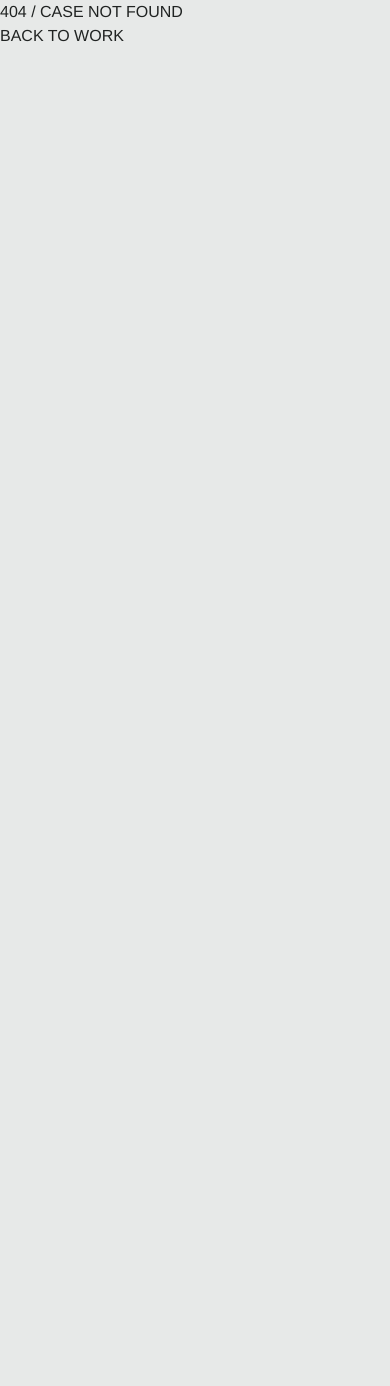
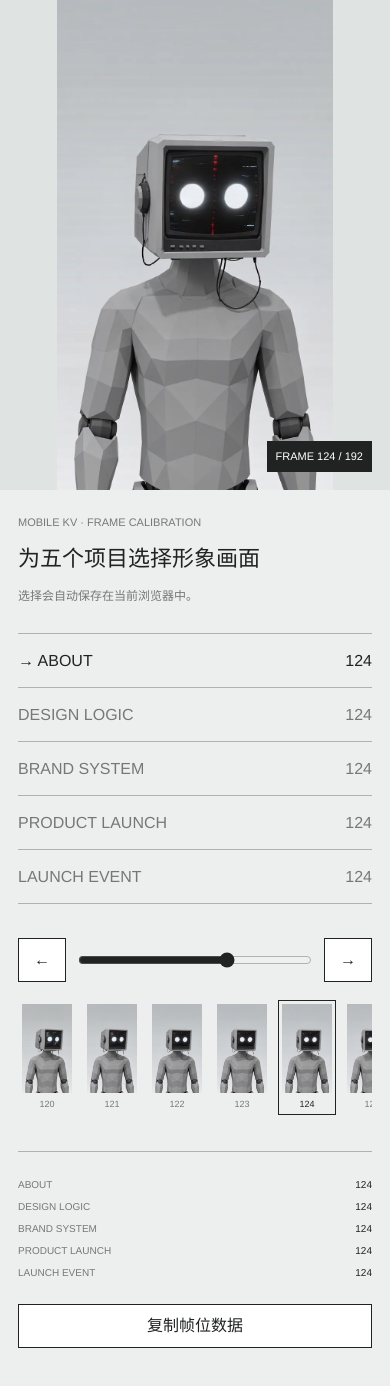
Before and after one commit to LongkidGPT/Portfolio-CRT, a Next.js app: page /mobile-frame-calibration in a window 390 px wide. Before the commit this address had no page. Shown: the top 1386 px of the page. Before the commit the page ends 844 px from the top, so only its background shows below. Built offline with nearby package versions, Linux system fonts and the light colour scheme.

Commit message:
feat: add mobile frame calibration workspace

```diff
--- /dev/null
+++ b/app/mobile-frame-calibration/page.tsx
@@ -0,0 +1,11 @@
+import type { Metadata } from "next";
+
+import MobileFrameCalibration from "@/components/portfolio/MobileFrameCalibration";
+
+export const metadata: Metadata = {
+  title: "Mobile Frame Calibration",
+};
+
+export default function MobileFrameCalibrationPage() {
+  return <MobileFrameCalibration />;
+}
--- /dev/null
+++ b/components/portfolio/MobileFrameCalibration.tsx
@@ -0,0 +1,147 @@
+"use client";
+
+import { useEffect, useState } from "react";
+
+import styles from "./mobile-frame-calibration.module.css";
+import {
+  MOBILE_KV_FRAME_COUNT,
+  MOBILE_KV_NEUTRAL_FRAME,
+  mobileKvFrameSrc,
+} from "@/lib/portfolio/kv-mobile";
+import { PROJECTS, type ProjectId } from "@/lib/portfolio/projects";
+
+const STORAGE_KEY = "portfolio-mobile-frame-calibration";
+const PROJECT_IDS = PROJECTS.map(({ id }) => id);
+const INITIAL_FRAMES = Object.fromEntries(
+  PROJECT_IDS.map((id) => [id, MOBILE_KV_NEUTRAL_FRAME]),
+) as Record<ProjectId, number>;
+
+function normalizeFrame(frame: number) {
+  return ((frame % MOBILE_KV_FRAME_COUNT) + MOBILE_KV_FRAME_COUNT)
+    % MOBILE_KV_FRAME_COUNT;
+}
+
+export default function MobileFrameCalibration() {
+  const [activeProject, setActiveProject] = useState<ProjectId>("about");
+  const [frames, setFrames] = useState(INITIAL_FRAMES);
+  const [hydrated, setHydrated] = useState(false);
+  const [copied, setCopied] = useState(false);
+  const frame = frames[activeProject];
+
+  useEffect(() => {
+    const timer = window.setTimeout(() => {
+      try {
+        const storage = window.localStorage;
+        const saved = storage?.getItem(STORAGE_KEY);
+        if (saved) setFrames({ ...INITIAL_FRAMES, ...JSON.parse(saved) });
+      } catch {
+        window.localStorage?.removeItem(STORAGE_KEY);
+      }
+      setHydrated(true);
+    }, 0);
+
+    return () => window.clearTimeout(timer);
+  }, []);
+
+  useEffect(() => {
+    if (!hydrated) return;
+    window.localStorage?.setItem(STORAGE_KEY, JSON.stringify(frames));
+  }, [frames, hydrated]);
+
+  const selectFrame = (next: number) => {
+    setFrames((current) => ({
+      ...current,
+      [activeProject]: normalizeFrame(next),
+    }));
+  };
+
+  const nearbyFrames = Array.from(
+    { length: 9 },
+    (_, index) => normalizeFrame(frame + index - 4),
+  );
+
+  return (
+    <main className={styles.page}>
+      <section className={styles.preview}>
+        {/* Calibration must display the exact extracted source pixels. */}
+        {/* eslint-disable-next-line @next/next/no-img-element */}
+        <img
+          src={mobileKvFrameSrc(frame)}
+          alt={`${PROJECTS.find(({ id }) => id === activeProject)?.label} frame ${frame}`}
+        />
+        <span>FRAME {String(frame).padStart(3, "0")} / 192</span>
+      </section>
+
+      <section className={styles.panel}>
+        <header>
+          <p>MOBILE KV · FRAME CALIBRATION</p>
+          <h1>为五个项目选择形象画面</h1>
+          <span>选择会自动保存在当前浏览器中。</span>
+        </header>
+
+        <nav className={styles.projects} aria-label="Calibration projects">
+          {PROJECTS.map((project) => (
+            <button
+              key={project.id}
+              type="button"
+              data-active={project.id === activeProject ? "" : undefined}
+              onClick={() => setActiveProject(project.id)}
+            >
+              <span>{project.label}</span>
+              <b>{String(frames[project.id]).padStart(3, "0")}</b>
+            </button>
+          ))}
+        </nav>
+
+        <div className={styles.scrubber}>
+          <button type="button" onClick={() => selectFrame(frame - 1)} aria-label="Previous frame">←</button>
+          <input
+            type="range"
+            min="0"
+            max={MOBILE_KV_FRAME_COUNT - 1}
+            value={frame}
+            aria-label="Frame"
+            onChange={(event) => selectFrame(Number(event.currentTarget.value))}
+          />
+          <button type="button" onClick={() => selectFrame(frame + 1)} aria-label="Next frame">→</button>
+        </div>
+
+        <div className={styles.frames} aria-label="Nearby frames">
+          {nearbyFrames.map((nearbyFrame) => (
+            <button
+              key={nearbyFrame}
+              type="button"
+              data-active={nearbyFrame === frame ? "" : undefined}
+              onClick={() => selectFrame(nearbyFrame)}
+            >
+              {/* eslint-disable-next-line @next/next/no-img-element */}
+              <img src={mobileKvFrameSrc(nearbyFrame)} alt="" />
+              <span>{String(nearbyFrame).padStart(3, "0")}</span>
+            </button>
+          ))}
+        </div>
+
+        <div className={styles.summary}>
+          <div>
+            {PROJECTS.map((project) => (
+              <p key={project.id}>
+                <span>{project.label}</span>
+                <b>{String(frames[project.id]).padStart(3, "0")}</b>
+              </p>
+            ))}
+          </div>
+          <button
+            type="button"
+            onClick={async () => {
+              await navigator.clipboard.writeText(JSON.stringify(frames));
+              setCopied(true);
+              window.setTimeout(() => setCopied(false), 1200);
+            }}
+          >
+            {copied ? "已复制" : "复制帧位数据"}
+          </button>
+        </div>
+      </section>
+    </main>
+  );
+}
--- /dev/null
+++ b/components/portfolio/mobile-frame-calibration.module.css
@@ -0,0 +1,144 @@
+.page {
+  min-height: 100svh;
+  display: grid;
+  grid-template-columns: minmax(300px, 44vw) 1fr;
+  background: #edefef;
+  color: #202322;
+  font-family: var(--font-mono);
+}
+
+.preview {
+  position: sticky;
+  top: 0;
+  height: 100svh;
+  display: grid;
+  place-items: center;
+  overflow: hidden;
+  background: #dfe3e2;
+}
+
+.preview img {
+  width: auto;
+  height: min(88svh, 900px);
+  aspect-ratio: 9 / 16;
+  object-fit: contain;
+}
+
+.preview > span {
+  position: absolute;
+  right: 18px;
+  bottom: 18px;
+  padding: 7px 9px;
+  background: #202322;
+  color: #fff;
+  font-size: 11px;
+}
+
+.panel {
+  min-width: 0;
+  padding: clamp(28px, 4vw, 72px);
+}
+
+.panel header p,
+.panel header h1,
+.panel header span { margin: 0; }
+.panel header p { color: #747977; font-size: 11px; }
+.panel header h1 { margin-top: 12px; font-size: clamp(22px, 2.5vw, 38px); font-weight: 500; }
+.panel header span { display: block; margin-top: 12px; color: #747977; font-size: 12px; }
+
+.projects {
+  display: grid;
+  margin-top: 42px;
+  border-top: 1px solid #aeb3b1;
+}
+
+.projects button {
+  min-height: 54px;
+  display: flex;
+  align-items: center;
+  justify-content: space-between;
+  border: 0;
+  border-bottom: 1px solid #aeb3b1;
+  background: transparent;
+  color: #747977;
+  font: inherit;
+  cursor: pointer;
+}
+
+.projects button[data-active] { color: #202322; }
+.projects button[data-active] span::before { content: "→ "; }
+.projects b { font-weight: 500; }
+
+.scrubber {
+  display: grid;
+  grid-template-columns: 48px 1fr 48px;
+  gap: 12px;
+  margin-top: 34px;
+  align-items: center;
+}
+
+.scrubber button,
+.summary button {
+  min-height: 44px;
+  border: 1px solid #202322;
+  background: #fff;
+  color: #202322;
+  font: inherit;
+  cursor: pointer;
+}
+
+.scrubber input { width: 100%; accent-color: #202322; }
+
+.frames {
+  display: grid;
+  grid-template-columns: repeat(9, minmax(48px, 1fr));
+  gap: 7px;
+  margin-top: 18px;
+  overflow-x: auto;
+}
+
+.frames button {
+  min-width: 58px;
+  padding: 3px;
+  border: 1px solid transparent;
+  background: transparent;
+  color: #747977;
+  font: inherit;
+  cursor: pointer;
+}
+
+.frames button[data-active] { border-color: #202322; color: #202322; }
+.frames img { display: block; width: 100%; aspect-ratio: 9 / 16; object-fit: cover; }
+.frames span { display: block; margin-top: 5px; font-size: 9px; }
+
+.summary {
+  display: grid;
+  grid-template-columns: 1fr auto;
+  gap: 24px;
+  align-items: end;
+  margin-top: 36px;
+  padding-top: 18px;
+  border-top: 1px solid #aeb3b1;
+}
+
+.summary p {
+  display: flex;
+  justify-content: space-between;
+  max-width: 360px;
+  margin: 7px 0 0;
+  color: #747977;
+  font-size: 10px;
+}
+.summary p b { color: #202322; font-weight: 500; }
+.summary button { padding: 0 16px; }
+
+@media (max-width: 800px) {
+  .page { grid-template-columns: 1fr; }
+  .preview { position: relative; height: 58svh; }
+  .preview img { height: 58svh; }
+  .panel { padding: 24px 18px 42px; }
+  .projects { margin-top: 28px; }
+  .frames { grid-template-columns: repeat(9, 58px); }
+  .summary { grid-template-columns: 1fr; }
+  .summary button { width: 100%; }
+}
```
Also changed, not shown: 1 other file (tests, documents, lock files or other folders).
